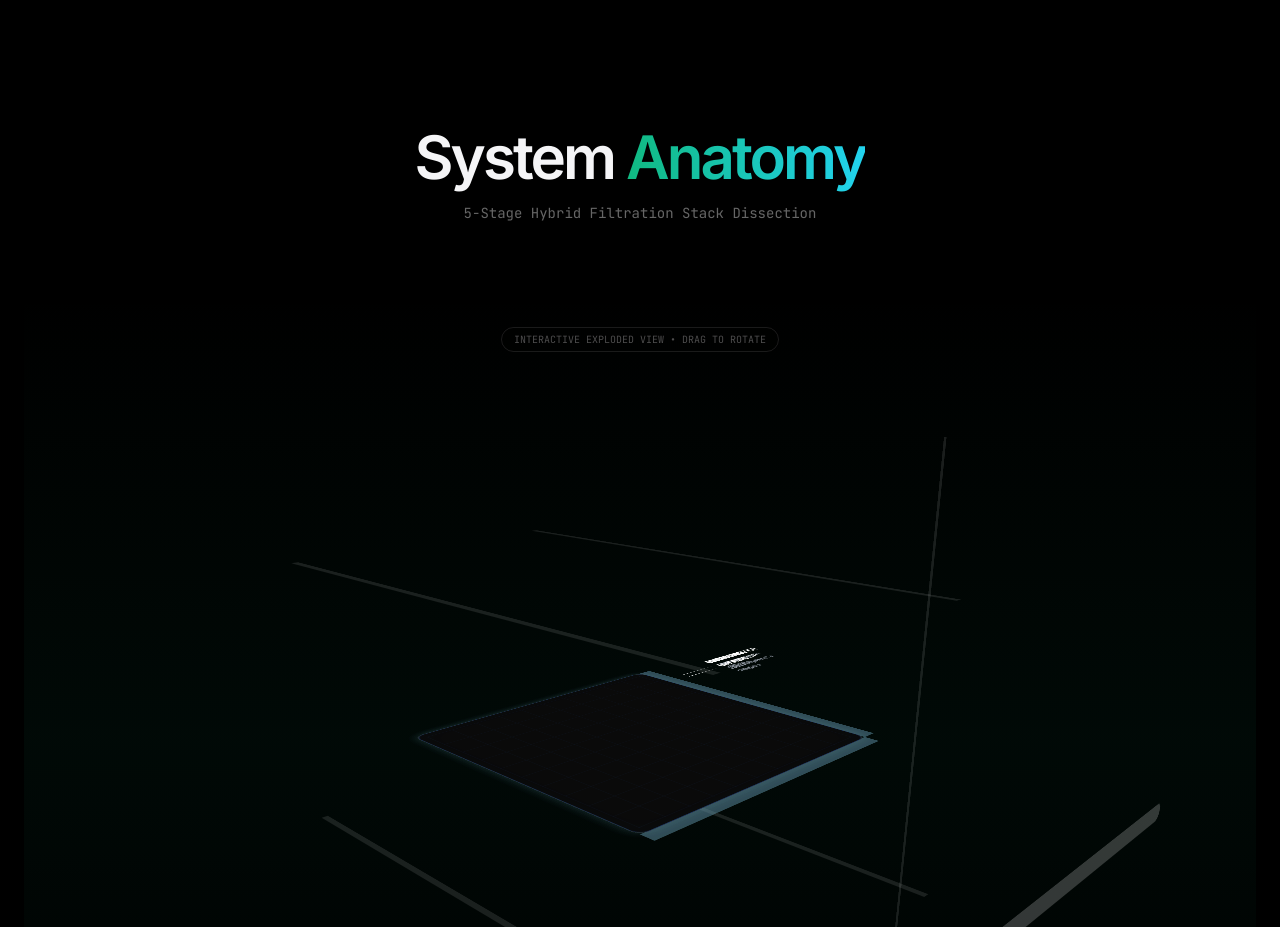
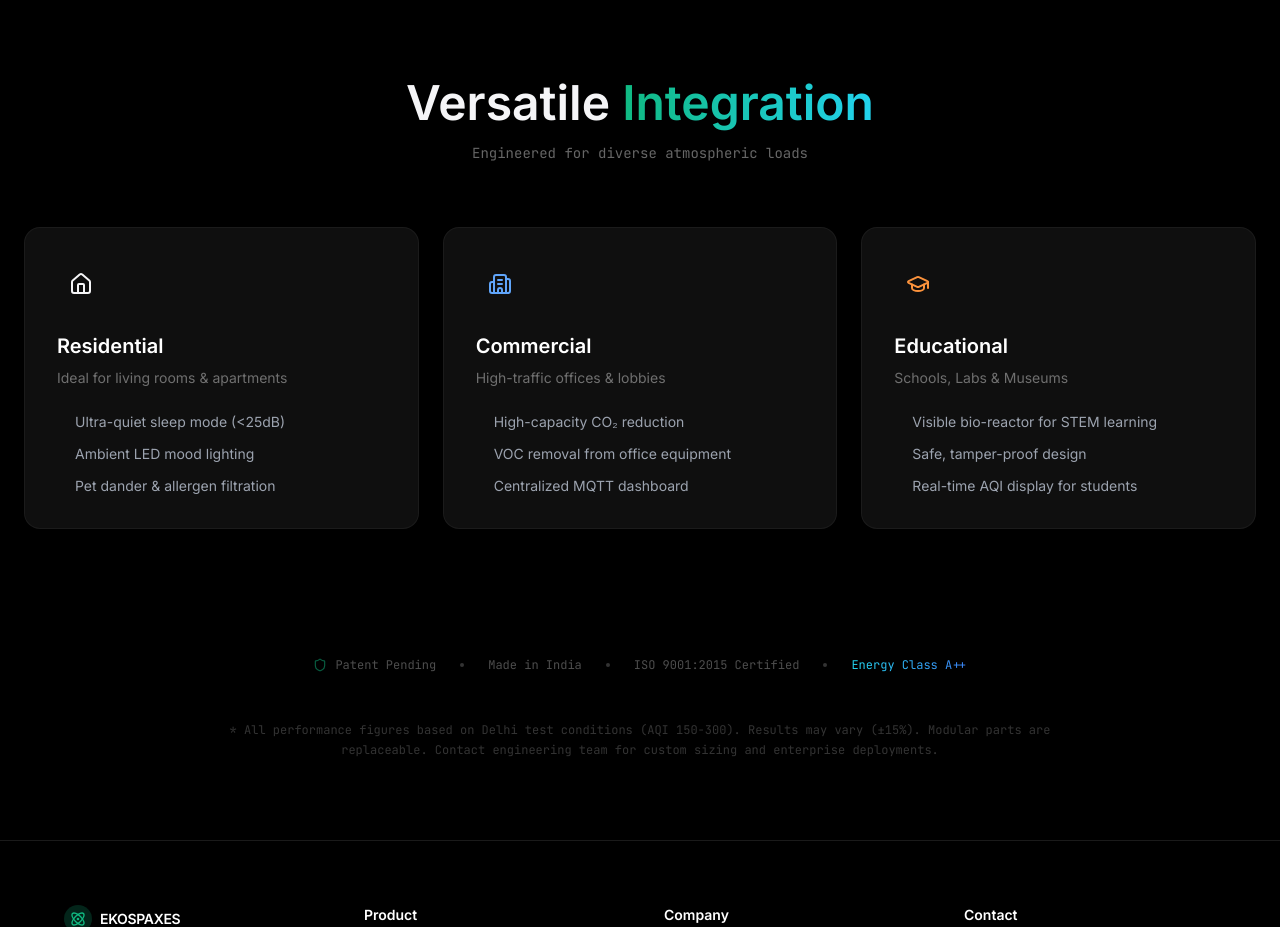
Before and after one commit to ekospaxes/hybrid-purifier-web, a React (Vite) app: page /specs in a window 1280 px wide. Shown: the part 1873-2800 px from the top of the page. Built offline with nearby package versions, Linux system fonts and the light colour scheme.

Commit message:
Update SpecsPage.jsx v42069

```diff
--- a/src/pages/SpecsPage/SpecsPage.jsx
+++ b/src/pages/SpecsPage/SpecsPage.jsx
@@ -1,10 +1,10 @@
 import React, { useState, useEffect } from 'react';
 import { Link } from 'react-router-dom';
-import { motion, useSpring, useTransform, useMotionValue } from 'framer-motion';
+import { motion } from 'framer-motion';
 import {
   ArrowLeft, Ruler, Zap, Container, Wifi, Layers, Clock,
   Droplets, Wind, Activity, Cpu, Database, Thermometer,
-  Shield, Gauge, Radio, TrendingUp
+  Shield, Gauge, Radio, TrendingUp, Home, Building2, GraduationCap
 } from 'lucide-react';
 
 // --- HELPER COMPONENTS ---
@@ -106,140 +106,82 @@ const PerformanceCard = ({ icon: Icon, value, unit, label, description, delay, v
   );
 };
 
-// --- 3D ARCHITECTURE COMPONENTS ---
+// --- NEW: DEPLOYMENT SCENARIOS SECTION ---
 
-// 1. The Steel Chassis (Frame)
-const Chassis = () => (
-  <div className="absolute inset-0 pointer-events-none" style={{ transformStyle: 'preserve-3d' }}>
-    {/* Vertical Pillars */}
-    <div className="absolute top-[-200px] left-[-10px] w-2 h-[600px] bg-white/10" style={{ transform: 'translateZ(-150px)' }} />
-    <div className="absolute top-[-200px] right-[-10px] w-2 h-[600px] bg-white/10" style={{ transform: 'translateZ(-150px)' }} />
-    <div className="absolute top-[-200px] left-[-10px] w-2 h-[600px] bg-white/10" style={{ transform: 'translateZ(150px)' }} />
-    <div className="absolute top-[-200px] right-[-10px] w-2 h-[600px] bg-white/10" style={{ transform: 'translateZ(150px)' }} />
-
-    {/* Base Platform */}
-    <div className="absolute bottom-[-100px] left-[-20px] right-[-20px] h-4 bg-white/20 rounded-lg" style={{ transform: 'translateY(180px) rotateX(90deg)' }} />
-  </div>
+const DeploymentCard = ({ icon: Icon, title, subtitle, points, delay, color }) => (
+  <motion.div
+    initial={{ opacity: 0, y: 20 }}
+    whileInView={{ opacity: 1, y: 0 }}
+    viewport={{ once: true }}
+    transition={{ delay, duration: 0.6 }}
+    className="flex-1 bg-[#0f0f0f] border border-white/5 rounded-2xl p-8 hover:border-white/10 transition-colors group"
+  >
+    <div className={`w-12 h-12 rounded-full bg-${color}-500/10 flex items-center justify-center mb-6 group-hover:scale-110 transition-transform`}>
+      <Icon className={`text-${color}-400`} size={24} />
+    </div>
+    <h3 className="text-xl font-bold text-white mb-2">{title}</h3>
+    <p className="text-white/40 text-sm mb-6">{subtitle}</p>
+    <ul className="space-y-3">
+      {points.map((point, i) => (
+        <li key={i} className="flex items-center gap-3 text-sm text-gray-400">
+          <div className={`w-1.5 h-1.5 rounded-full bg-${color}-500/50`} />
+          {point}
+        </li>
+      ))}
+    </ul>
+  </motion.div>
 );
 
-// 2. Volumetric Slab (Thick Layer)
-const VolumetricSlab = ({ z, color, label, sub, delay, thickness = 20, isLiquid = false }) => {
+const DeploymentSection = () => {
   return (
-    <motion.div
-      style={{ transform: `translateZ(${z}px)` }}
-      initial={{ opacity: 0, scale: 0.8 }}
-      whileInView={{ opacity: 1, scale: 1 }}
-      transition={{ delay, duration: 0.8 }}
-      className="absolute w-64 h-64 md:w-80 md:h-80 group"
-    >
-      {/* MAIN PLATE */}
-      <div
-        className="absolute inset-0 rounded-xl border backdrop-blur-md transition-all duration-300 group-hover:brightness-125"
-        style={{
-          backgroundColor: isLiquid ? `${color}10` : '#0a0a0a',
-          borderColor: `${color}40`,
-          boxShadow: `0 0 15px ${color}10, inset 0 0 30px ${color}05`
-        }}
-      >
-        {/* Tech Pattern inside */}
-        <div
-          className="absolute inset-2 opacity-30"
-          style={{
-            backgroundImage: isLiquid
-              ? `radial-gradient(circle, ${color}40 2px, transparent 3px)`
-              : `linear-gradient(${color}20 1px, transparent 1px), linear-gradient(90deg, ${color}20 1px, transparent 1px)`,
-            backgroundSize: isLiquid ? '15px 15px' : '30px 30px'
-          }}
-        />
+    <div className="px-6 mb-32 mt-20">
+      <div className="max-w-7xl mx-auto">
+        <div className="text-center mb-16">
+          <h2 className="text-3xl md:text-5xl font-bold mb-4">
+            Versatile <span className="text-transparent bg-clip-text bg-gradient-to-r from-eko-emerald to-cyan-400">Integration</span>
+          </h2>
+          <p className="text-white/40 font-mono text-sm">Engineered for diverse atmospheric loads</p>
+        </div>
 
-        {/* "Thickness" Sides (Pseudo-3D) */}
-        <div
-          className="absolute top-full left-0 w-full h-4 bg-white/5 origin-top transform rotateX(-90deg)"
-          style={{ backgroundColor: `${color}20` }}
-        />
-        <div
-          className="absolute top-0 -right-4 w-4 h-full bg-white/5 origin-left transform rotateY(90deg)"
-          style={{ backgroundColor: `${color}20` }}
-        />
+        <div className="grid grid-cols-1 md:grid-cols-3 gap-6">
+          <DeploymentCard
+            icon={Home}
+            title="Residential"
+            subtitle="Ideal for living rooms & apartments"
+            color="emerald"
+            delay={0.1}
+            points={[
+              "Ultra-quiet sleep mode (<25dB)",
+              "Ambient LED mood lighting",
+              "Pet dander & allergen filtration"
+            ]}
+          />
+          <DeploymentCard
+            icon={Building2}
+            title="Commercial"
+            subtitle="High-traffic offices & lobbies"
+            color="blue"
+            delay={0.2}
+            points={[
+              "High-capacity CO₂ reduction",
+              "VOC removal from office equipment",
+              "Centralized MQTT dashboard"
+            ]}
+          />
+          <DeploymentCard
+            icon={GraduationCap}
+            title="Educational"
+            subtitle="Schools, Labs & Museums"
+            color="orange"
+            delay={0.3}
+            points={[
+              "Visible bio-reactor for STEM learning",
+              "Safe, tamper-proof design",
+              "Real-time AQI display for students"
+            ]}
+          />
+        </div>
       </div>
-
-      {/* Floating Label (Connected to corner) */}
-      <motion.div
-        initial={{ opacity: 0, x: -20 }}
-        whileInView={{ opacity: 1, x: 0 }}
-        transition={{ delay: delay + 0.5 }}
-        className="absolute -right-48 top-4 w-40 flex items-center gap-3"
-      >
-        <div className="h-[1px] w-16 bg-gradient-to-r from-white/50 to-transparent" />
-        <div className="text-left">
-          <h4 className="text-white font-bold text-sm tracking-wide uppercase">{label}</h4>
-          <p className="text-[10px] text-gray-400 font-mono">{sub}</p>
-        </div>
-      </motion.div>
-    </motion.div>
-  );
-};
-
-// 3. Interactive 3D Controller
-const InteractiveStack = () => {
-  const mouseX = useMotionValue(0);
-  const mouseY = useMotionValue(0);
-
-  const rotateX = useSpring(useTransform(mouseY, [-0.5, 0.5], [60, 80]), { stiffness: 100, damping: 20 });
-  const rotateZ = useSpring(useTransform(mouseX, [-0.5, 0.5], [-40, -50]), { stiffness: 100, damping: 20 });
-
-  const handleMouseMove = (e) => {
-    const rect = e.currentTarget.getBoundingClientRect();
-    const width = rect.width;
-    const height = rect.height;
-    mouseX.set((e.clientX - rect.left) / width - 0.5);
-    mouseY.set((e.clientY - rect.top) / height - 0.5);
-  };
-
-  const handleMouseLeave = () => {
-    mouseX.set(0);
-    mouseY.set(0);
-  };
-
-  return (
-    <div
-      className="h-[900px] flex items-center justify-center relative perspective-1000 overflow-visible cursor-crosshair"
-      onMouseMove={handleMouseMove}
-      onMouseLeave={handleMouseLeave}
-    >
-      {/* Atmosphere */}
-      <div className="absolute inset-0 bg-gradient-to-b from-transparent via-eko-emerald/5 to-transparent pointer-events-none" />
-
-      <div className="absolute top-10 left-1/2 -translate-x-1/2 text-white/30 text-[10px] font-mono border border-white/10 px-3 py-1 rounded-full backdrop-blur-md">
-        INTERACTIVE EXPLODED VIEW • DRAG TO ROTATE
-      </div>
-
-      <motion.div
-        style={{ rotateX, rotateZ, transformStyle: 'preserve-3d' }}
-        className="relative w-64 h-64 md:w-80 md:h-80"
-      >
-        {/* The Steel Frame */}
-        <Chassis />
-
-        {/* 5. BIO CORE (Thick Liquid Tank) */}
-        <VolumetricSlab z={250} color="#10B981" label="Bio-Core Matrix" sub="120L Algae Culture" delay={0.1} isLiquid={true} />
-
-        {/* 4. PCO */}
-        <VolumetricSlab z={140} color="#8b5cf6" label="PCO Reactor" sub="UV-A + TiO₂ Grid" delay={0.2} />
-
-        {/* 3. HEPA */}
-        <VolumetricSlab z={30} color="#06b6d4" label="HEPA H13" sub="Medical Grade Fiber" delay={0.3} />
-
-        {/* 2. ESP */}
-        <VolumetricSlab z={-80} color="#f59e0b" label="ESP Ionizer" sub="6kV Static Plates" delay={0.4} />
-
-        {/* 1. BASE */}
-        <VolumetricSlab z={-190} color="#3b82f6" label="Cyclone Intake" sub="Heavy Particle Trap" delay={0.5} />
-
-        {/* Central Axis (The "Spine" of the machine) */}
-        <div className="absolute left-1/2 top-1/2 -translate-x-1/2 -translate-y-1/2 w-1 h-[600px] bg-white/10" style={{ transform: 'translateZ(0px) rotateX(-90deg)' }} />
-
-      </motion.div>
     </div>
   );
 };
@@ -288,7 +230,6 @@ const SpecsPage = () => {
       <style>{`
         @keyframes gradient { 0%, 100% { background-position: 0% 50%; } 50% { background-position: 100% 50%; } }
         .animate-gradient { animation: gradient 4s ease infinite; }
-        .perspective-1000 { perspective: 1000px; }
       `}</style>
 
       <div className="relative z-10">
@@ -379,16 +320,8 @@ const SpecsPage = () => {
           </div>
         </div>
 
-        {/* --- NEW: SYSTEM ANATOMY (3D EXPLODED VIEW) --- */}
-        <div className="px-6 mb-32 mt-32">
-          <div className="max-w-7xl mx-auto text-center mb-16">
-            <h2 className="text-4xl md:text-6xl font-bold mb-4 tracking-tighter">
-              System <span className="text-transparent bg-clip-text bg-gradient-to-r from-eko-emerald to-cyan-400">Anatomy</span>
-            </h2>
-            <p className="text-white/40 font-mono text-sm">5-Stage Hybrid Filtration Stack Dissection</p>
-          </div>
-          <InteractiveStack />
-        </div>
+        {/* --- NEW: DEPLOYMENT SCENARIOS (Replaced 3D Section) --- */}
+        <DeploymentSection />
 
         {/* Certifications */}
         <div className="px-6 mb-12">
```
